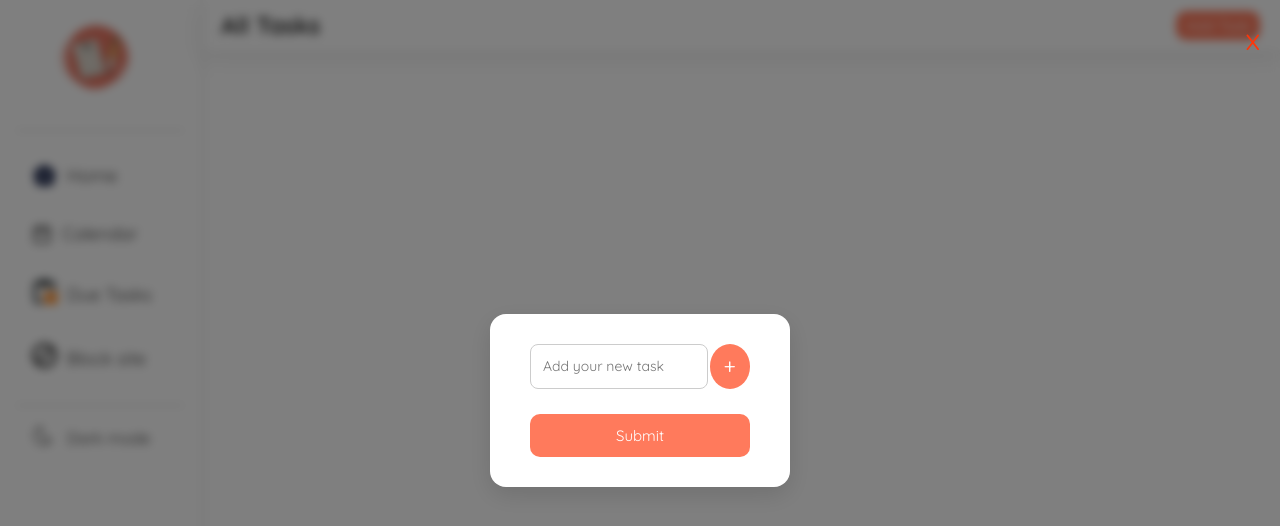
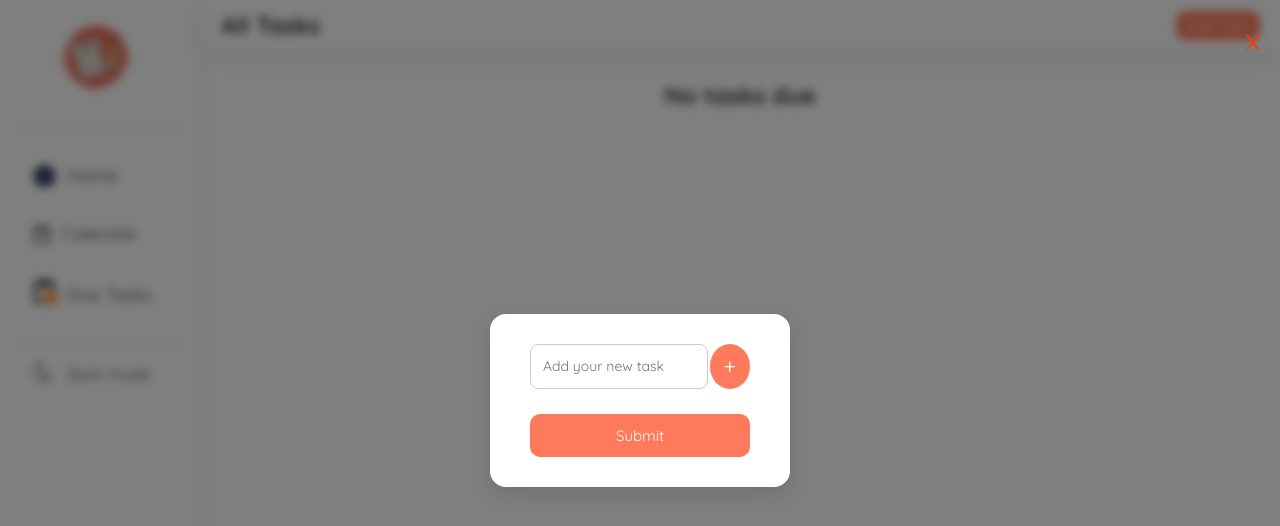
Before and after one commit to LazyBrain-spiral/react-todo, a React (Vite) app: page /duetask in a window 1280 px wide. Shown: the top 526 px of the page. Built offline with nearby package versions, Linux system fonts and the light colour scheme.

Commit message:
added message log when there are no tasks in overdue

```diff
--- a/src/Duetask.jsx
+++ b/src/Duetask.jsx
@@ -2,18 +2,14 @@ import React, { useMemo } from 'react'
 import useStore from './Store'
 
 function Duetask() {
-  const updatedtasks = useStore((state) => state.updateTasks);
   const tasks = useStore((state) => state.tasks);
-  const toggleTask = (id) => {
-    const updated = newtasks.map(task =>
-      task.id === id ? { ...task, done: !task.done } : task
-    );
-    updatedtasks(updated);
-  }
+  const today = new Date().toDateString();
 
   const grouped = useMemo(() => {
+
       return tasks.reduce((acc, task) => {
         if (task.done) return acc;
+        if (task.date === today) return acc;
 
         const key = task.date;
 
@@ -25,26 +21,27 @@ function Duetask() {
 
         return acc;
     }, {});
+
   }, [tasks]);
+
 
 
   return (
     <div>
-      {Object.keys(grouped).map(date => (
+      {Object.keys(grouped).length === 0 ? (
+        <h2 style={{ textAlign: "center" , marginTop: "30px" }}>No tasks due</h2>
+      ) : (
+        Object.keys(grouped).map(date => (
           <div key={date} style={{ boxShadow: "0px 4px 10px rgba(0, 0, 0, 0.2)", padding: "10px", marginBottom: "10px", marginTop: "10px", marginLeft: "10px" }}>
             <h3>{date}</h3>
             {grouped[date].map(task => (
               <div key={task.id} style={{ alignItems: "center", display: "flex" }}>
-              <input
-                type="checkbox"
-                checked={task.done}
-                onChange={() => toggleTask && toggleTask(task.id)}
-              />
-              <span style={{ marginLeft: "3px", textDecoration: task.done ? "line-through" : "none" }}>{task.name}</span>
+                <span>{task.name}</span>
               </div>
             ))}
           </div>
-      ))}
+        ))
+      )}
     </div>
   )
 }
--- a/src/Homepage.jsx
+++ b/src/Homepage.jsx
@@ -57,6 +57,8 @@ function Homepage() {
 
   }, []);
 
+  console.log(tasks);
+
 
 
 
--- a/src/Sidebar.jsx
+++ b/src/Sidebar.jsx
@@ -35,12 +35,6 @@ function Sidebar() {
                         <span>Due Tasks</span>
                     </Link>
                 </li>
-                <li>
-                    <Link to="/current" className="nav-link">
-                        <Block />
-                        <span>Block site</span>
-                    </Link>
-                </li>
             </ul>
             <hr className='linebreak' />
             <div id="darkmode">
--- a/src/index.css
+++ b/src/index.css
@@ -320,7 +320,7 @@
 .linebreak {
   border: 0;
   height: 1px;
-  background-color: rgba(0, 0, 0, 0.2);
+  background-color: #d7d7d7;
   display: block;
   margin: 16px;
 }
```
Lines whose indentation alone changed are shown as unchanged.
